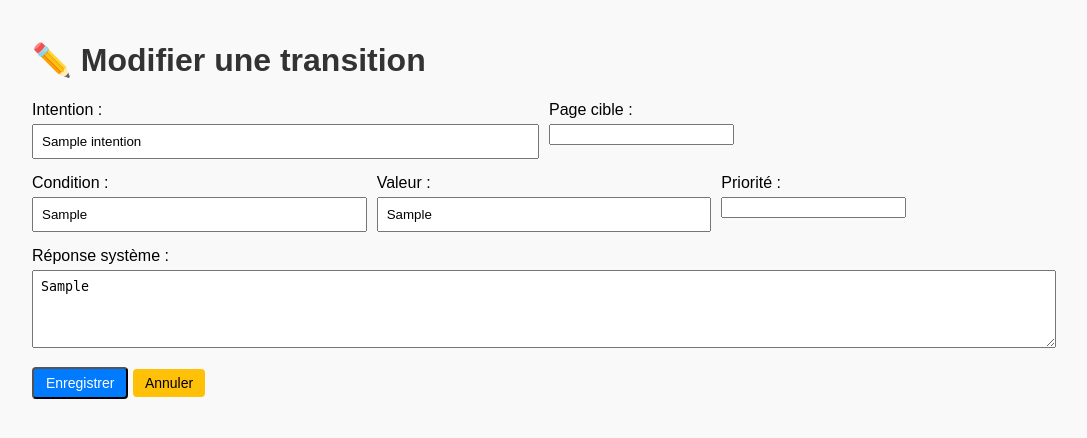
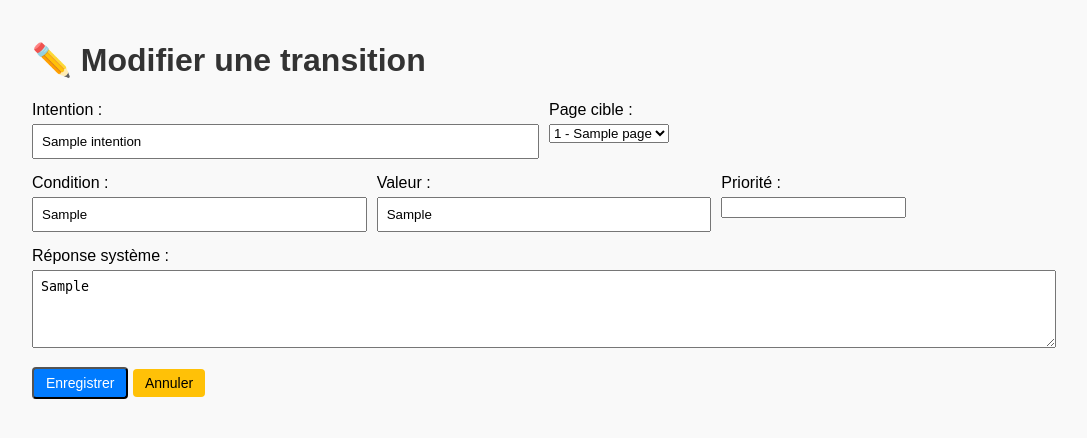
Before and after one commit to Pakal72/station72, a FastAPI app: page /transitions/edit/1 in a window 1280 px wide. Shown: the top 438 px of the page, without its empty margins (96-1183 px from the left). Run offline with FastAPI, Linux system fonts and the light colour scheme; a database or web service that is not in the repository returns one stand-in record (values such as "Sample title"); some libraries are stand-ins or nearby versions.

Commit message:
feat: add page selector for transitions

```diff
--- a/main.py
+++ b/main.py
@@ -261,8 +261,17 @@ def duplicate_page(page_id: int):
 @app.get("/transitions/add")
 def add_transition_form(request: Request, page_id: int):
     """Formulaire d'ajout d'une transition."""
+    with get_conn() as conn:
+        with conn.cursor(cursor_factory=RealDictCursor) as cur:
+            cur.execute("SELECT id_jeu FROM pages WHERE id_page=%s", (page_id,))
+            jeu_id = cur.fetchone()["id_jeu"]
+            cur.execute(
+                "SELECT id_page, titre FROM pages WHERE id_jeu=%s ORDER BY ordre",
+                (jeu_id,),
+            )
+            pages = cur.fetchall()
     return templates.TemplateResponse(
-        "add_transition.html", {"request": request, "page_id": page_id}
+        "add_transition.html", {"request": request, "page_id": page_id, "pages": pages}
     )
 
 
@@ -308,8 +317,19 @@ def edit_transition_form(request: Request, transition_id: int):
                 (transition_id,),
             )
             transition = cur.fetchone()
+            cur.execute(
+                "SELECT id_jeu FROM pages WHERE id_page=%s",
+                (transition["id_page_source"],),
+            )
+            jeu_id = cur.fetchone()["id_jeu"]
+            cur.execute(
+                "SELECT id_page, titre FROM pages WHERE id_jeu=%s ORDER BY ordre",
+                (jeu_id,),
+            )
+            pages = cur.fetchall()
     return templates.TemplateResponse(
-        "add_transition.html", {"request": request, "transition": transition}
+        "add_transition.html",
+        {"request": request, "transition": transition, "pages": pages},
     )
 
 
--- a/templates/add_transition.html
+++ b/templates/add_transition.html
@@ -25,7 +25,11 @@
                 </div>
                 <div class="form-group">
                     <label for="id_page_cible">Page cible :</label>
-                    <input type="number" id="id_page_cible" name="id_page_cible" value="{{ transition.id_page_cible if transition else '' }}" required>
+                    <select id="id_page_cible" name="id_page_cible" required>
+                        {% for p in pages %}
+                        <option value="{{ p.id_page }}" {% if transition and p.id_page == transition.id_page_cible %}selected{% endif %}>{{ p.id_page }} - {{ p.titre }}</option>
+                        {% endfor %}
+                    </select>
                 </div>
             </div>
             <div class="form-inline">
```
